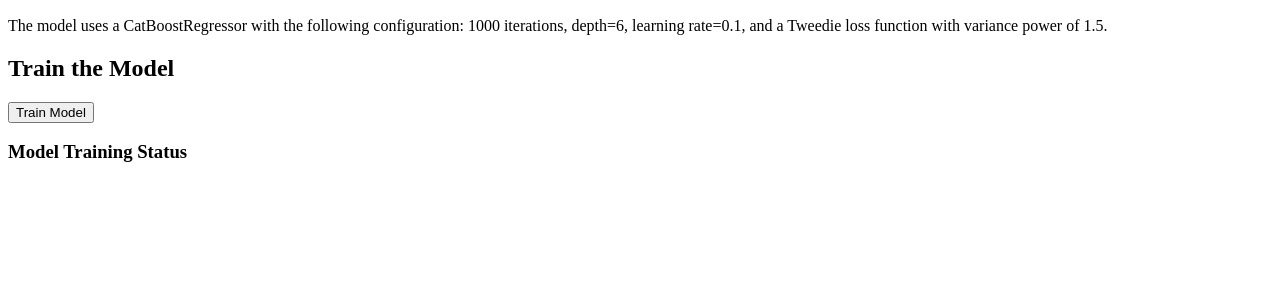
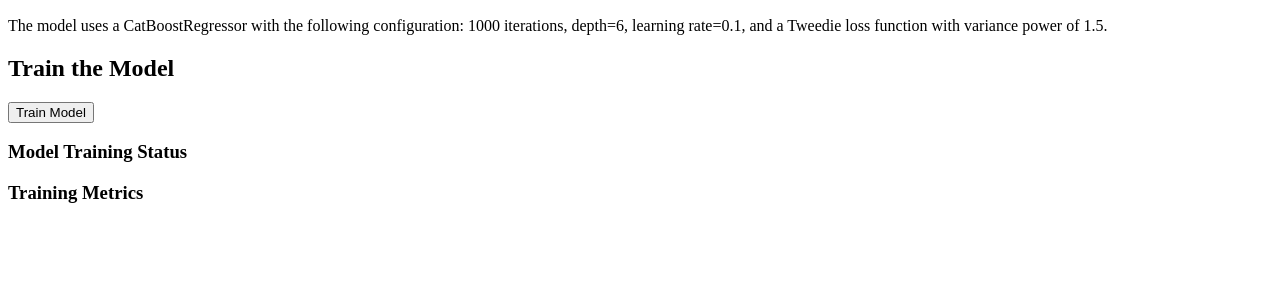
Before and after one commit to albertzz112/cs506-final-project, a Flask app: template templates/index.html in a window 1280 px wide. Shown: the part 413-713 px from the top of the page. Run offline with Flask 2, Linux system fonts and the light colour scheme; the template is opened without the code that fills it, so the values that code supplies are empty; parts of the project's set-up code (start-up, migrations or seed data) failed here and were passed over; some libraries are stand-ins or nearby versions.

Commit message:
New RMSE visualization added

```diff
--- a/app.py
+++ b/app.py
@@ -67,20 +67,57 @@
     X_train, X_test, y_train, y_test = train_test_split(X, y, test_size=0.2, random_state=42)
 
     # Initialize the CatBoostRegressor model
-    model = CatBoostRegressor(iterations=1000, depth=6, learning_rate=0.1, loss_function='Tweedie:variance_power=1.5', verbose=200)
+    model = CatBoostRegressor(
+        iterations=1000,
+        depth=6,
+        learning_rate=0.1,
+        loss_function='RMSE',
+        verbose=200
+    )
 
     # Indices of categorical features
     cat_feature_indices = [X.columns.get_loc(col) for col in categorical_columns]
 
     # Train the model
-    model.fit(X_train, y_train, eval_set=(X_test, y_test), use_best_model=True, cat_features=cat_feature_indices)
+    model.fit(
+        X_train,
+        y_train,
+        eval_set=(X_test, y_test),
+        use_best_model=True,
+        cat_features=cat_feature_indices
+    )
 
-    # Make predictions and calculate MSE
+    # Extract evaluation metrics
+    eval_results = model.evals_result_
+
+    # Prepare data for visualization
+    iterations = list(range(len(eval_results['validation']['RMSE'])))
+    train_rmse = eval_results['learn']['RMSE']
+    val_rmse = eval_results['validation']['RMSE']
+
+    # Create training metrics plot
+    training_plot = create_training_plot(iterations, train_rmse, val_rmse)
+
+    # Final metrics
     y_pred = model.predict(X_test)
     mse = mean_squared_error(y_test, y_pred)
     rmse = mse ** 0.5
 
-    return jsonify({'rmse': rmse, 'mse': mse})
+    return jsonify({'rmse': rmse, 'mse': mse, 'training_plot': training_plot})
+
+
+def create_training_plot(iterations, train_rmse, val_rmse):
+    """Creates a Plotly visualization for training and validation RMSE."""
+    fig = go.Figure()
+    fig.add_trace(go.Scatter(x=iterations, y=train_rmse, mode='lines', name='Train RMSE'))
+    fig.add_trace(go.Scatter(x=iterations, y=val_rmse, mode='lines', name='Validation RMSE'))
+    fig.update_layout(
+        title="Training and Validation RMSE Over Iterations",
+        xaxis_title="Iterations",
+        yaxis_title="RMSE",
+        template="plotly_dark"
+    )
+    return json.dumps(fig, cls=plotly.utils.PlotlyJSONEncoder)
 
 if __name__ == '__main__':
     app.run(debug=True)
--- a/templates/index.html
+++ b/templates/index.html
@@ -59,6 +59,24 @@
         });
     </script>
 
+    <h3>Training Metrics</h3>
+    <div id="training_plot"></div>
+    <script>
+        document.getElementById('train_model_button').addEventListener('click', function () {
+            fetch('/train_model', { method: 'POST' })
+                .then(response => response.json())
+                .then(data => {
+                    document.getElementById('model_output').innerHTML =
+                        'Training complete! RMSE: ' + data.rmse.toFixed(4) + ' | MSE: ' + data.mse.toFixed(4);
+
+                    // Render training plot
+                    var trainingPlotData = JSON.parse(data.training_plot);
+                    Plotly.newPlot('training_plot', trainingPlotData.data, trainingPlotData.layout);
+                });
+        });
+    </script>
+
+
 </body>
 
 </html>
```
